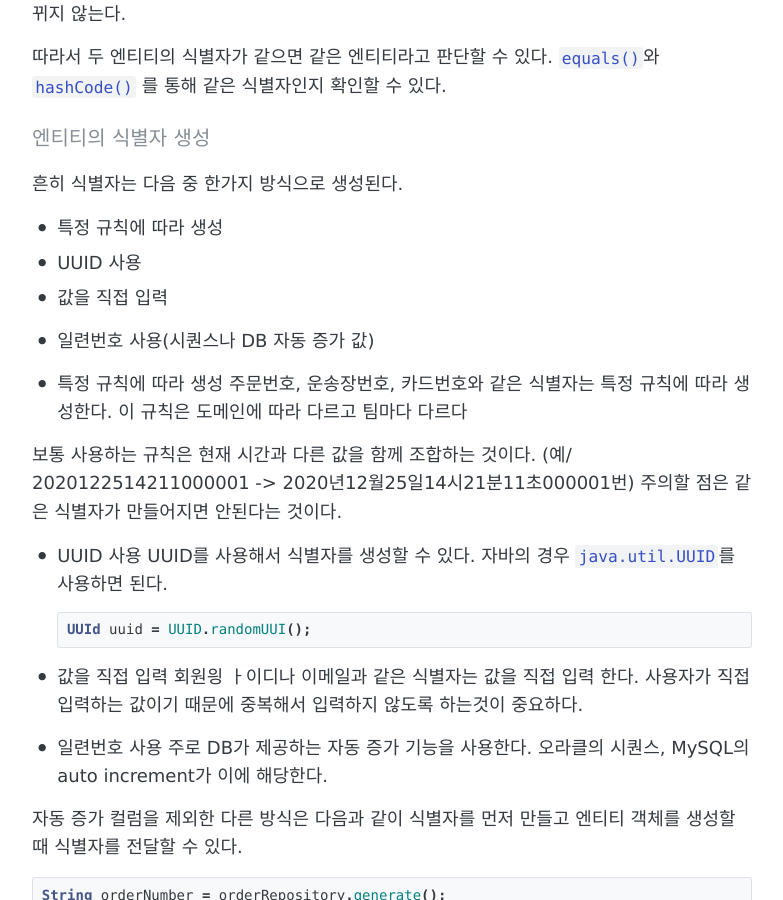
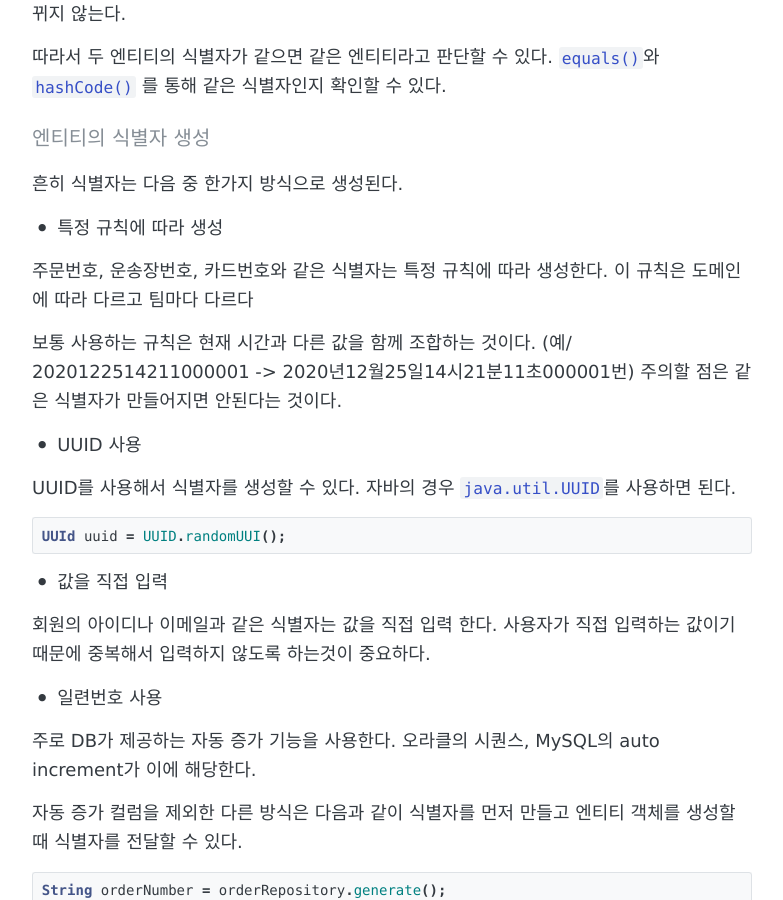
Before and after one commit to ManHyuk/ManHyuk.github.io, a Jekyll site: the page built from _posts/2020-12-02-ddd.md, in a window 1280 px wide and 900 px high, scrolled down 2115 px. Shown: the whole window, without its empty margins (248-1031 px from the left). Built offline with Jekyll 4.4.1, drawn with Linux system fonts in a browser that asks for light colours; comment, search, counter and statistics services are not loaded.

Commit message:
fix: typo

````diff
--- a/_posts/2020-12-02-ddd.md
+++ b/_posts/2020-12-02-ddd.md
@@ -75,13 +75,11 @@ Order나 OrderState에서 구현한다는 점이다.
 
 #### 엔티티의 식별자 생성
 흔히 식별자는 다음 중 한가지 방식으로 생성된다.
-- 특정 규칙에 따라 생성
-- UUID 사용
-- 값을 직접 입력
-- 일련번호 사용(시퀀스나 DB 자동 증가 값)
 
 
 - 특정 규칙에 따라 생성
+
+
 주문번호, 운송장번호, 카드번호와 같은 식별자는 특정 규칙에 따라 생성한다. 이 규칙은 도메인에 따라 다르고 팀마다 다르다
 
 보통 사용하는 규칙은 현재 시간과 다른 값을 함께 조합하는 것이다. (예/ 2020122514211000001 -> 2020년12월25일14시21분11초000001번)
@@ -89,6 +87,8 @@ Order나 OrderState에서 구현한다는 점이다.
 
 
 - UUID 사용
+
+
 UUID를 사용해서 식별자를 생성할 수 있다. 자바의 경우 `java.util.UUID`를 사용하면 된다.
 ```java
 UUId uuid = UUID.randomUUI();
@@ -96,9 +96,13 @@ UUId uuid = UUID.randomUUI();
 
 
 - 값을 직접 입력
-회원읭 ㅏ이디나 이메일과 같은 식별자는 값을 직접 입력 한다. 사용자가 직접 입력하는 값이기 때문에 중복해서 입력하지 않도록 하는것이 중요하다.
+
+
+회원의 아이디나 이메일과 같은 식별자는 값을 직접 입력 한다. 사용자가 직접 입력하는 값이기 때문에 중복해서 입력하지 않도록 하는것이 중요하다.
 
 - 일련번호 사용
+
+
 주로 DB가 제공하는 자동 증가 기능을 사용한다. 오라클의 시퀀스, MySQL의 auto increment가 이에 해당한다.
 
 자동 증가 컬럼을 제외한 다른 방식은 다음과 같이 식별자를 먼저 만들고 엔티티 객체를 생성할때 식별자를 전달할 수 있다.
````
